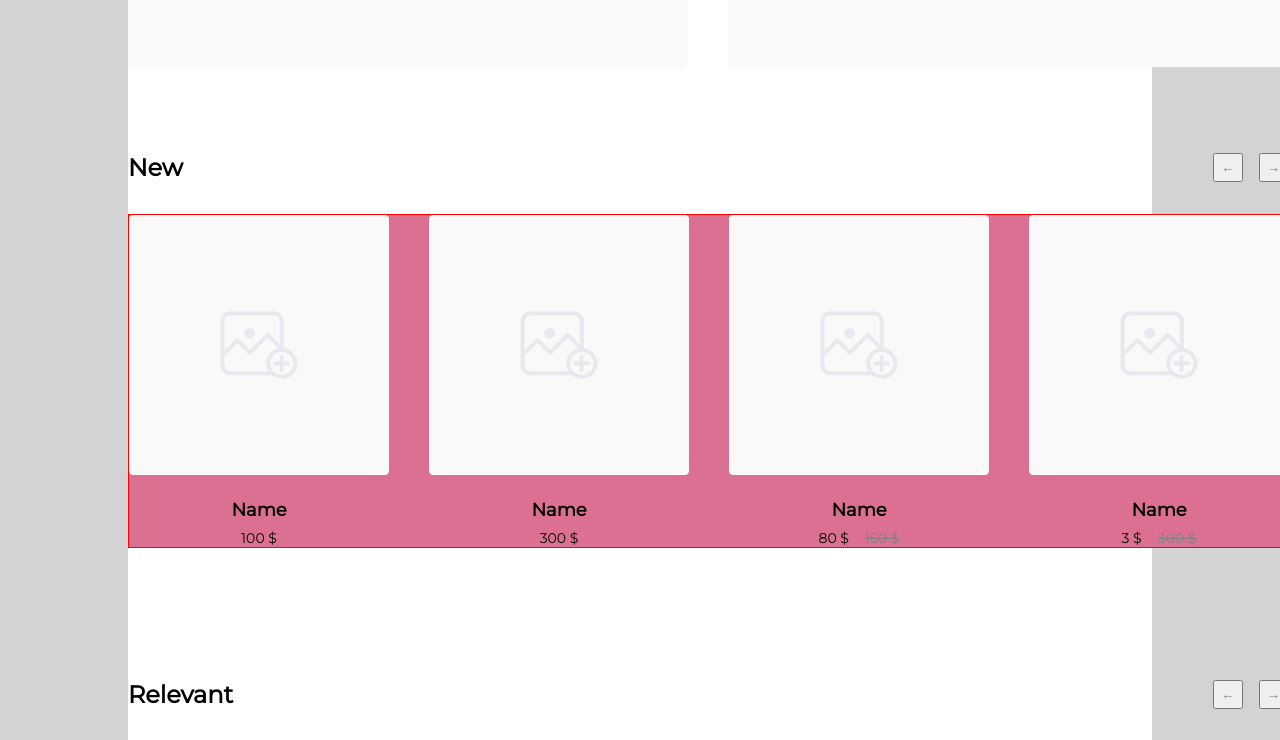
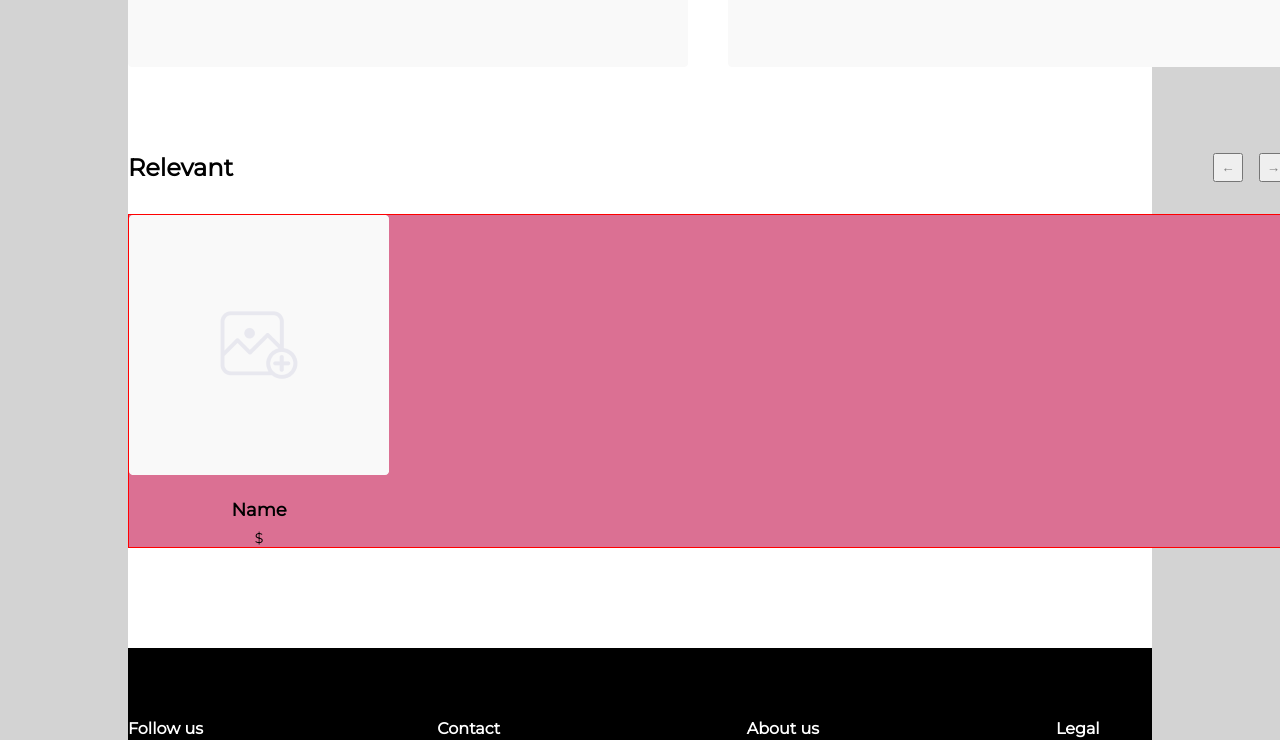
Before and after one commit to yuliya-zhukova/flower-store, a React (Create React App) app: page / in a window 1280 px wide. Shown: the part 572-1312 px from the top of the page. Built offline with nearby package versions, Linux system fonts and the light colour scheme.

Commit message:
Remove redundant code for Carousel component

```diff
--- a/src/components/Carousel/Carousel.js
+++ b/src/components/Carousel/Carousel.js
@@ -3,47 +3,22 @@ import "./Carousel.scss";
 
 import { Button } from "../button/Button";
 import { CarouselItem } from "./CarouselItem/CarouselItem";
-import { carouselList } from "../../demoData/carouselList";
-import { carouselItemContent } from "../../demoData/carouselItemContent";
 
-let clickMoveLeft = 300;
-let clickMoveRight = 0;
-let productRowLength = carouselItemContent.length;
-
-function pressButtonLeft () {
-  document.querySelector('.product__row').style.left = "-" + clickMoveLeft + "px";
-  if ((clickMoveLeft / 300) <= (productRowLength - 4)) {
-    clickMoveLeft = clickMoveLeft + 300;
-    clickMoveRight = clickMoveRight - clickMoveLeft;
-  } else {
-    document.querySelector('.section__nav-item').classList.add('section__nav-item_disable');
-  }
-}
-
-function pressButtonRight () {
-  document.querySelector('.product__row').style.left = clickMoveRight + "px";
-  clickMoveRight = clickMoveRight + 300;
-}
-
-export function Carousel() {
+export function Carousel(props) {
   return (
     <div className="section">
-      {carouselList.map(function (section, i) {
-          return (
-            <div key={i} className="section__slider">
+      <div className="section__slider">
         <div className="section__header">
           <h3 className="section__title">
-                  {section.title}
+            {props.title}
           </h3>
           <div className="section__navigation">
-                  <Button title={"←"} classNames={"section__nav-item section__nav-item_left"} clickEvent={pressButtonLeft} />
-                  <Button title={"→"} classNames={"section__nav-item section__nav-item_right"} clickEvent={pressButtonRight}/>
+            <Button title={"←"} classNames={"section__nav-item section__nav-item_left"} />
+            <Button title={"→"} classNames={"section__nav-item section__nav-item_right"} />
           </div>
         </div>
         <CarouselItem />
       </div>
-          );
-        })}
     </div>
   );
 }
--- a/src/components/Carousel/CarouselItem/CarouselItem.js
+++ b/src/components/Carousel/CarouselItem/CarouselItem.js
@@ -1,7 +1,6 @@
 import React from "react";
 import "./CarouselItem.scss";
 
-import { carouselItemContent } from "../../../demoData/carouselItemContent";
 import { Button } from "../../button/Button";
 
 function toBasket () {
@@ -18,9 +17,7 @@ export function CarouselItem() {
   return (
     <div className="product__window">
       <div className="product__row">
-        {carouselItemContent.map(function (product, i) {
-          return (
-            <div className="product__row-item" key={i}>
+            <div className="product__row-item">
               <div className="product__item">
                 <div className="product__image">
                   <img src={image_small} alt="New"></img>
@@ -30,22 +27,13 @@ export function CarouselItem() {
                   </div>
                 </div>
                 <div className="product__item-info">
-                  <h4 className="product__item-title">{product.title}</h4>
+                  <h4 className="product__item-title">Name</h4>
                   <div className="product__price-row">
-                    <div className="product__price">{product.price}</div>
-                    {
-                      product.oldPrice ? (
-                      <div className="product__price product__price_old">{product.oldPrice}</div>
-                      ) : (
-                        <></>
-                      )
-                    }
+                    <div className="product__price"></div>
                   </div>
                 </div>
               </div>
             </div>
-          );
-        })}
       </div>
     </div>
   );
--- a/src/compositions/content/Content.js
+++ b/src/compositions/content/Content.js
@@ -4,13 +4,14 @@ import "./Content.scss";
 import { Primary } from "../../components/primary/Primary";
 import { Regular } from "../../components/regular/Regular";
 import { Carousel } from "../../components/Carousel/Carousel";
+import { carousel } from "../../demoData/carousel";
 
 export function Content() {
   return (
     <div className="content">
       <Primary />
       <Regular />
-      <Carousel />
+      <Carousel title={carousel.title} />
     </div>
   );
 }
--- /dev/null
+++ b/src/demoData/carousel.js
@@ -0,0 +1,38 @@
+export const carousel = {
+    title: "Relevant",
+    items: [
+        {
+            image: "/images/image_small.png",
+            name: "White roses, 7pc.",
+            price: "44 $",
+        },
+        {
+            image: "/images/image_small.png",
+            name: "Red roses, 5pc.",
+            price: "20 $",
+            oldPrice: "99 $"
+        },
+        {
+            image: "/images/image_small.png",
+            name: "White lilies, 15pc.",
+            price: "70 $",
+        },
+        {
+            image: "/images/image_small.png",
+            name: "Yellow roses, 25pc.",
+            price: "100 $",
+            oldPrice: "150 $"
+        },
+        {
+            image: "/images/image_small.png",
+            name: 'Bouquet "Sunny"',
+            price: "15 $",
+        },
+        {
+            image: "/images/image_small.png",
+            name: "Pink roses, 3pc.",
+            price: "3 $",
+            oldPrice: "15 $"
+        }
+    ]
+}
--- a/src/demoData/carouselItemContent.js
+++ /dev/null
@@ -1,36 +0,0 @@
-export const carouselItemContent = [
-    {
-        title: "Name",
-        image: "",
-        price: 100
-    },
-    {
-        title: "Name",
-        image: "",
-        price: 300
-    },
-    {
-        title: "Name",
-        image: "",
-        price: 80,
-        oldPrice: 150
-    },
-    {
-        title: "Name",
-        image: "",
-        price: 3,
-        oldPrice: 300
-    },
-    {
-        title: "Name",
-        image: "",
-        price: 333,
-        oldPrice: 666
-    },
-    {
-        title: "Name",
-        image: "",
-        price: 10,
-        oldPrice: 100
-    }
-]
--- a/src/demoData/carouselList.js
+++ /dev/null
@@ -1,8 +0,0 @@
-export const carouselList = [
-    {
-        title: "New"
-    },
-    {
-        title: "Relevant"
-    }
-]
```
Lines whose indentation alone changed are shown as unchanged.
